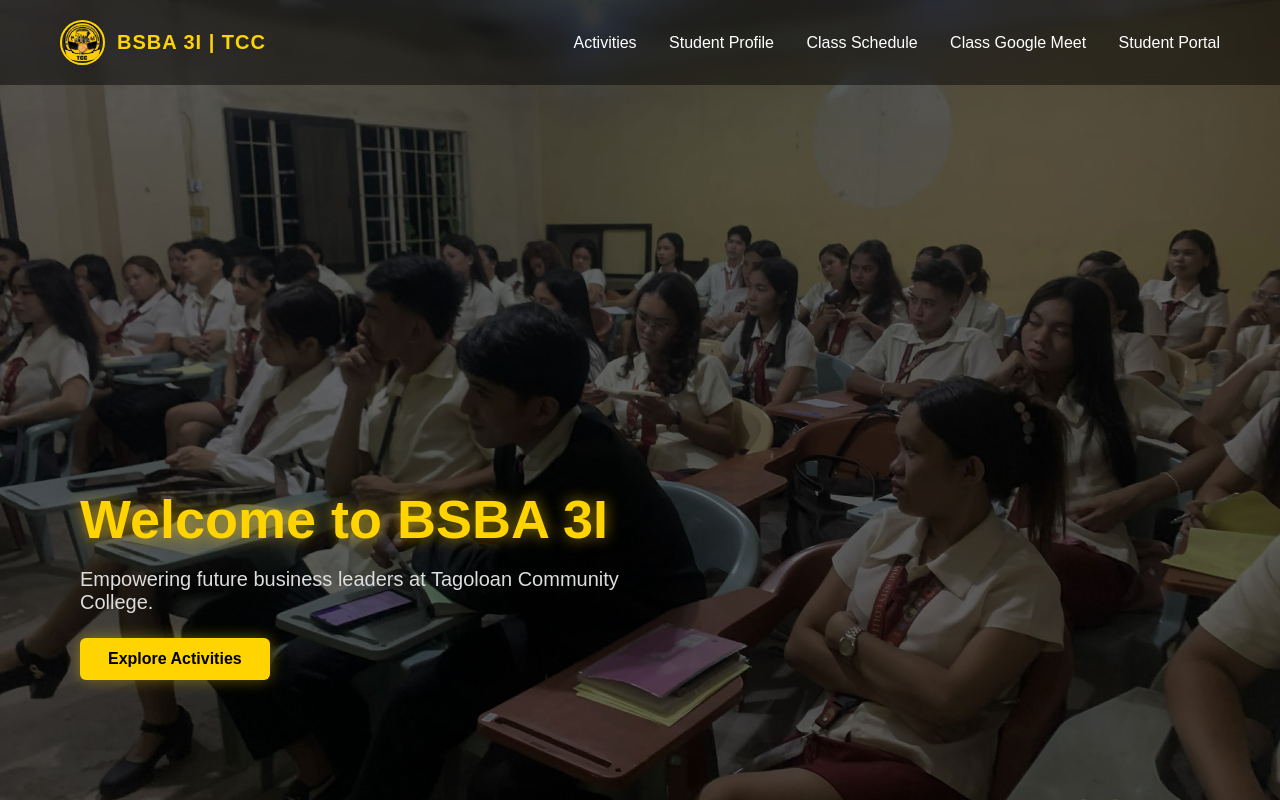
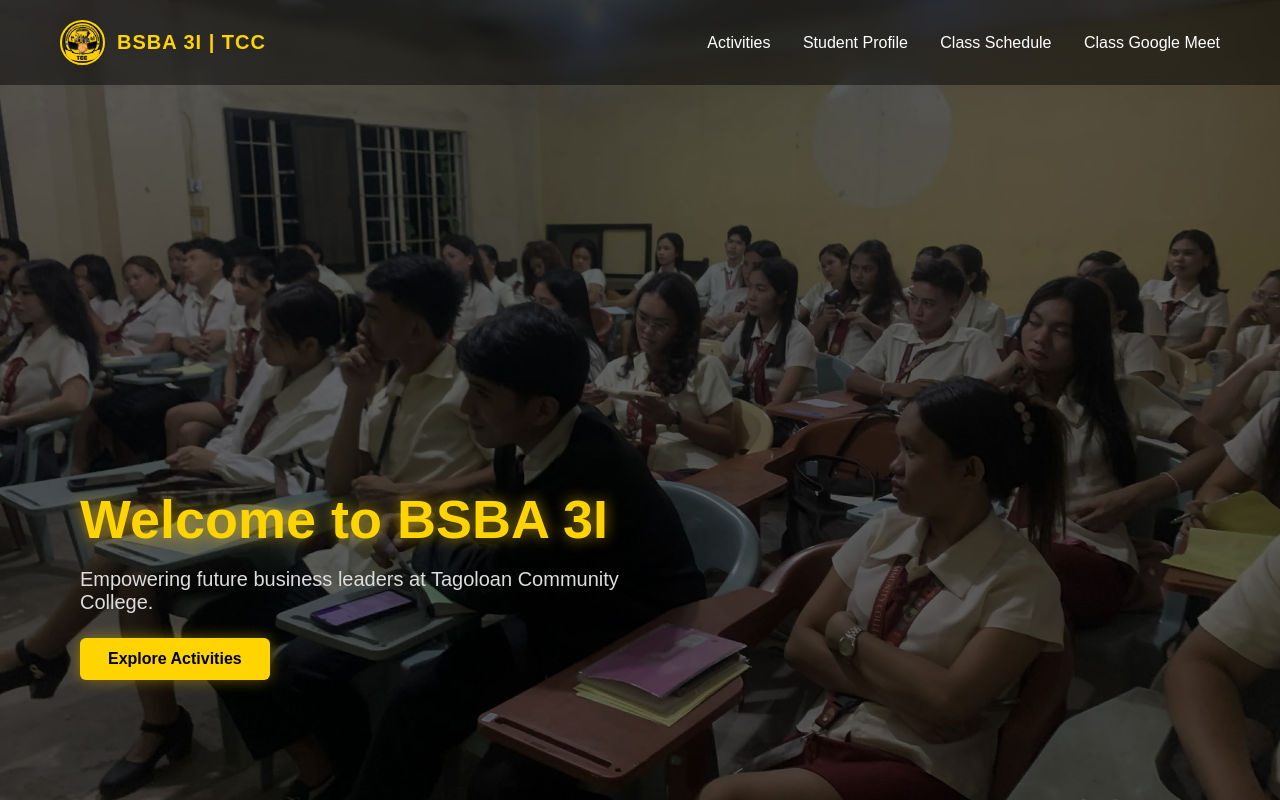
Before and after one commit to MTTCorp/BSBA3I, a plain HTML site: page index.html in a window 1280 px wide. Drawn offline with Linux system fonts and the light colour scheme.

Commit message:
Update index.html

```diff
--- a/index.html
+++ b/index.html
@@ -165,7 +165,6 @@
       <a href="profile.html">Student Profile</a>
       <a href="schedule.html">Class Schedule</a>
       <a href="MEETS.html">Class Google Meet</a>
-      <a href="MEETS.html">Student Portal</a>
     </nav>
   </header>
 
```
